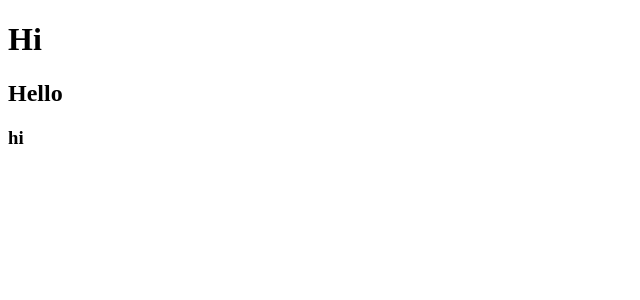
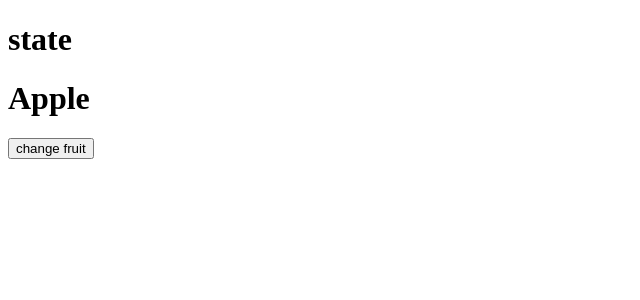
Before and after one commit to Suprim24/React-state, a React (Vite) app: page / in a window 1280 px wide. Shown: the top 300 px of the page, without its empty margins (0-640 px from the left). Built offline with nearby package versions, Linux system fonts and the light colour scheme.

Commit message:
updated stuff

```diff
--- a/src/App.jsx
+++ b/src/App.jsx
@@ -1,12 +1,21 @@
-const App = ()=>
-{
-  return(
+import { useState } from "react"
 
-    <>
-   <h1>Hi</h1>
-   <h2>Hello</h2>
-   <h3>hi</h3>
-    </>
+export const App = () => {
+    const [fruit, setfruit] = useState("Apple");
+    const fruitHndel = ()=>
+    {
+      setfruit("Banana")
+    }
+  return (
+
+    <div>
+      <h1>state</h1>
+      <h1>{fruit}</h1>
+      <button onClick={fruitHndel}>change fruit</button>
+    </div>
   )
 }
-export default App
+const Practice =()=>
+{
+
+}
--- a/src/main.jsx
+++ b/src/main.jsx
@@ -1,7 +1,7 @@
 import { StrictMode } from 'react'
 import { createRoot } from 'react-dom/client'
 // import './index.css'
-import App from './App.jsx'
+import {App} from './App.jsx'
 
 createRoot(document.getElementById('root')).render(
   <StrictMode>
```
